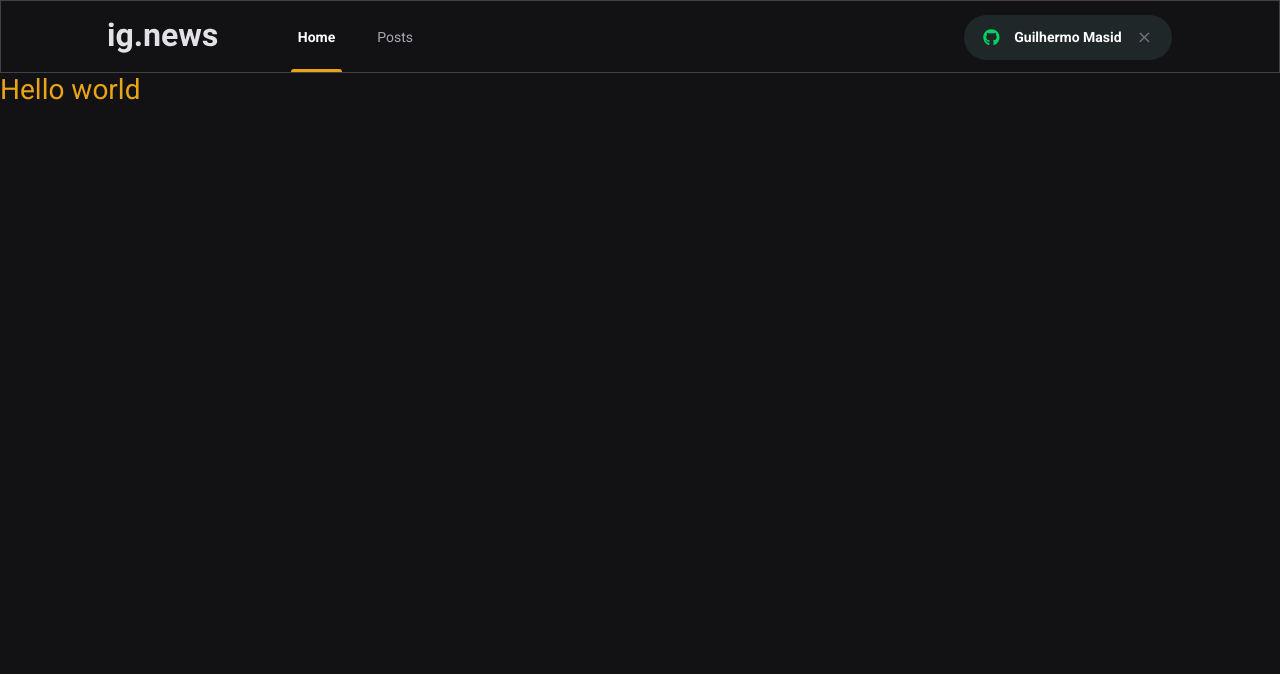
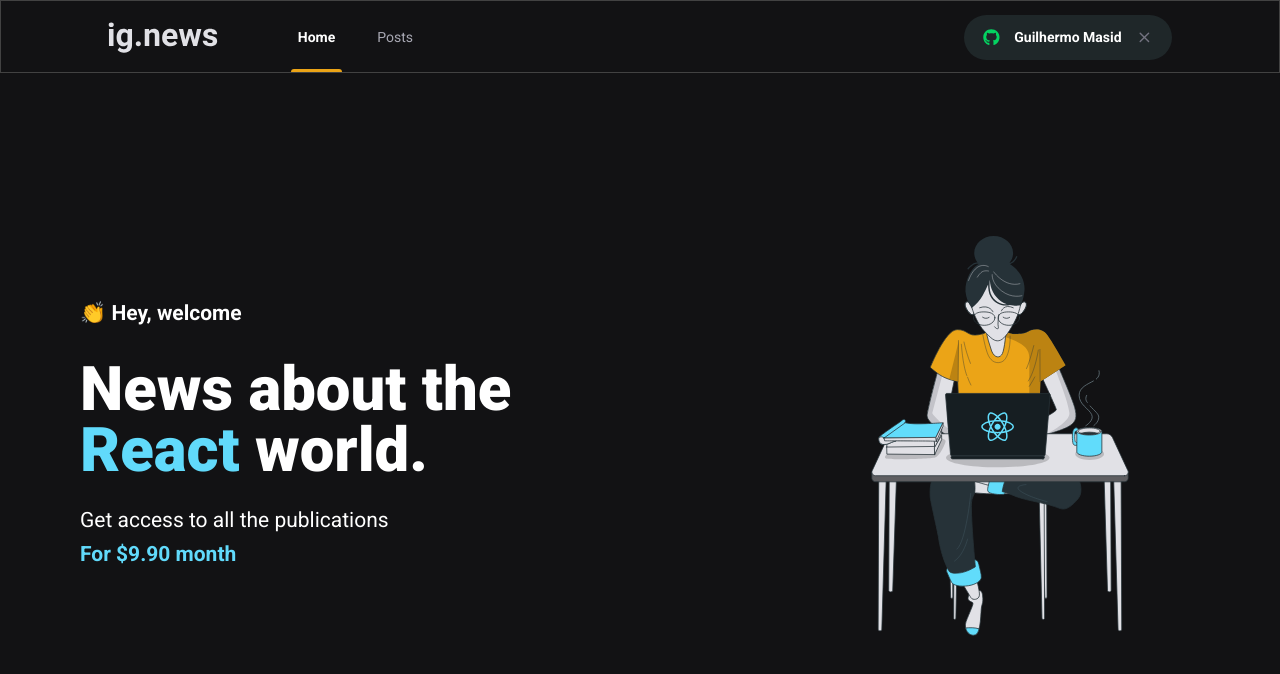
Before and after one commit to peguimasid/ig.news, a Next.js app: page / in a window 1280 px wide. Shown: the top 674 px of the page. Built offline with nearby package versions, Linux system fonts and the light colour scheme.

Commit message:
home page

```diff
--- a/src/pages/index.tsx
+++ b/src/pages/index.tsx
@@ -1,4 +1,5 @@
 import Head from 'next/head';
+import Image from 'next/image';
 
 import { FunctionComponent } from 'react';
 
@@ -6,11 +7,29 @@ const Home: FunctionComponent = () => {
   return (
     <>
       <Head>
-        <title>Início | ig.news</title>
+        <title>Home | ig.news</title>
       </Head>
-      <div>
-        <h1 className="text-20 text-yellow-A500">Hello world</h1>
-      </div>
+      <main className="max-w-lg mx-auto h-[calc(100vh-5.2rem)] flex flex-col md:flex-row items-center justify-between text-white">
+        <section className="max-w-sm">
+          <span className="text-15 font-semibold">👏 Hey, welcome</span>
+          <h1 className="text-44 leading-11 font-900 mt-24">
+            News about the <br />
+            <span className="text-cyan-A500">React</span> world.
+          </h1>
+          <p className="text-15 leading-6 mt-16">
+            Get access to all the publications <br />
+            <span className="text-cyan-A500 font-semibold">
+              For $9.90 month
+            </span>
+          </p>
+        </section>
+        <Image
+          src="/images/avatar.svg"
+          alt="Girl coding"
+          width="400"
+          height="400"
+        />
+      </main>
     </>
   );
 };
```
